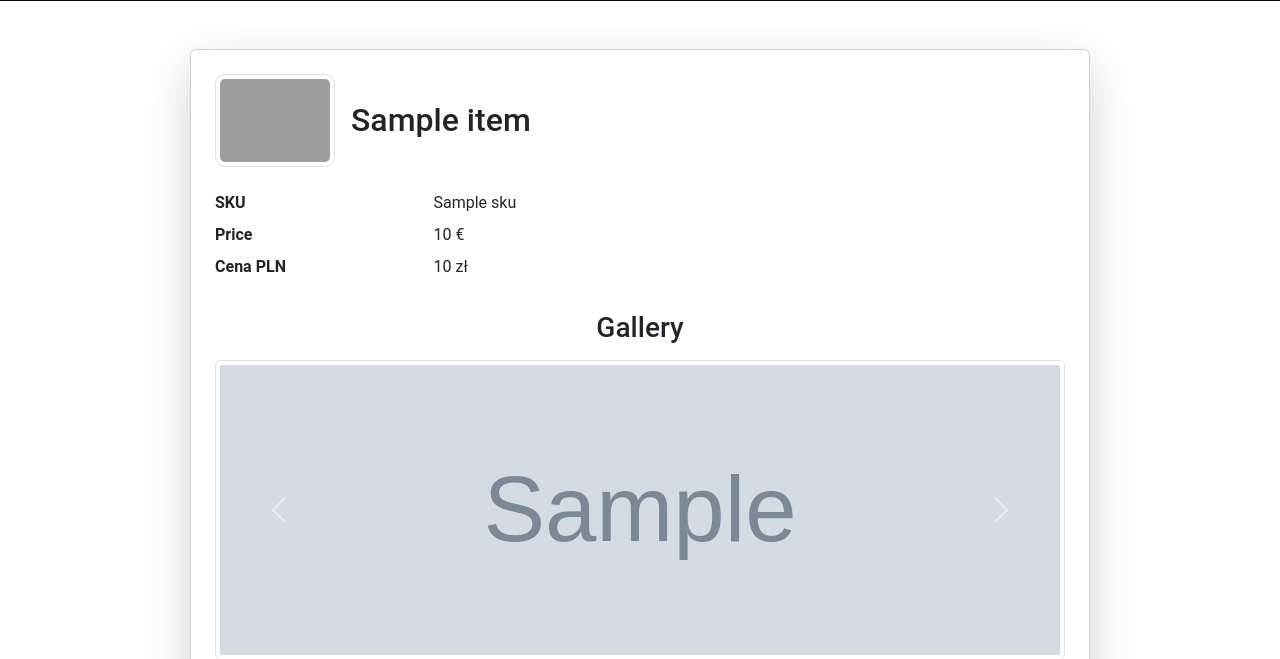
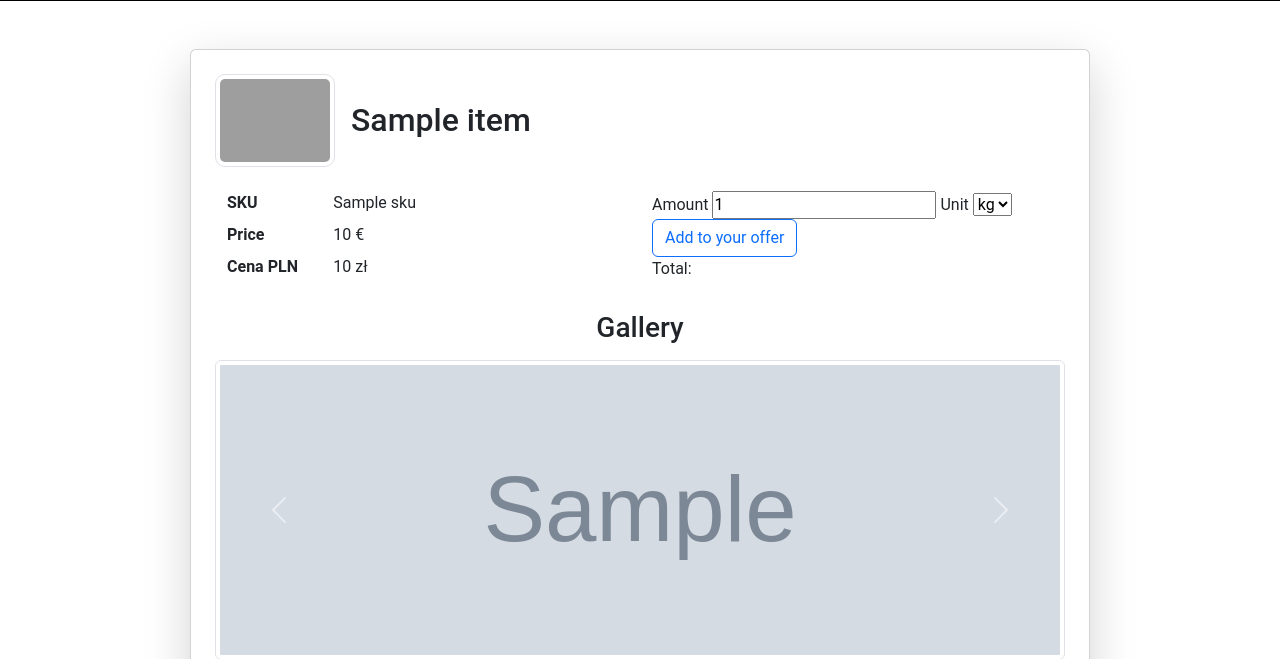
Before and after one commit to KaFkAaAaAaAa/Pricelist-front, a Django app: template templates/item_detail.html in a window 1280 px wide. Shown: the part 326-985 px from the top of the page. Run offline with Django 5.2, Linux system fonts and the light colour scheme; the template is opened without the code that fills it: most values are stand-ins (such as "Sample title", 1, 10 or a date in 2020); grey boxes marked "Sample" are stand-in pictures; grey boxes are pictures that could not be loaded.

Commit message:
wip on form - offer in item detail

```diff
--- a/templates/item_detail.html
+++ b/templates/item_detail.html
@@ -12,6 +12,9 @@
                 <h2 class="mb-0">{{ item.name }}</h2>
             </div>
 
+            <div class="container">
+                <div class="row">
+                <div class="col">
                     <dl class="row mb-4">
                         <dt class="col-sm-3 fw-bold">{% trans "SKU" %}</dt>
                         <dd class="col-sm-9">{{ item.sku }}</dd>
@@ -22,6 +25,23 @@
                             <dd class="col-sm-9">{{ item.price_pln }} zł</dd>
                         {% endif %}
                     </dl>
+                </div>
+                <div class="col">
+                    <form method="post">
+                        <label for="amount">{% trans "Amount" %}</label>
+                        <input id="amount" name="amount" type="number" value="1" min="1" step="1" />
+                        <label for="unit">{% trans "Unit" %}</label>
+                        <select name="unit" id="unit">
+                            <option value="t">t</option>
+                            <option selected value="kg">kg</option>
+                            <option value="g">g</option>
+                        </select>
+                        <submit class="btn btn-outline-primary">{% trans "Add to your offer" %}</submit>
+                    </form>
+                    <p>{% trans "Total:" %}{% comment %} suma ile kosztuje (ceny w kg!) {% endcomment %}</p>
+                </div>
+                </div>
+            </div>
 
             <h3 class="mb-3 text-center">{% trans "Gallery" %}</h3>
             <div id="galleryCarousel" class="carousel slide">
--- a/templates/price_list.html
+++ b/templates/price_list.html
@@ -46,6 +46,7 @@
                                     {% if item.price_pln %}
                                         <td class="text-end fw-semibold flex-shrink-0 align-items-middle bg-light" style="font-size: 20px; width: 130px">{{ item.price_pln }} zł</td>
                                     {% endif %}
+                                <td class="bg-light"><a class="btn btn-outline-primary" href="/item/{{ item.sku }}/offer/">{% trans "To offer" %}</a></td>
                                 {% else %}
                                 <td class="text-center flex-shrink-0 align-items-middle" style="font-size: 17px; width: 80px">{{ item.sku }}</td>
                                 <td class="flex-fill align-items-middle" style="font-size: 17px">{{ item.name }}</td>
@@ -54,6 +55,7 @@
                                         <td class="text-end fw-semibold flex-shrink-0 align-items-middle bg-light" style="font-size: 20px; width: 130px">{{ item.price_pln }} zł</td>
                                     {% endif %}
                                 {% endif %}
+                                <td class=""><a class="btn btn-outline-primary" href="/item/{{ item.sku }}/offer/">{% trans "To offer" %}</a></td>
                             </tr>
                         {% endfor %}
                     {% endif %}
```
Lines whose indentation alone changed are shown as unchanged.
